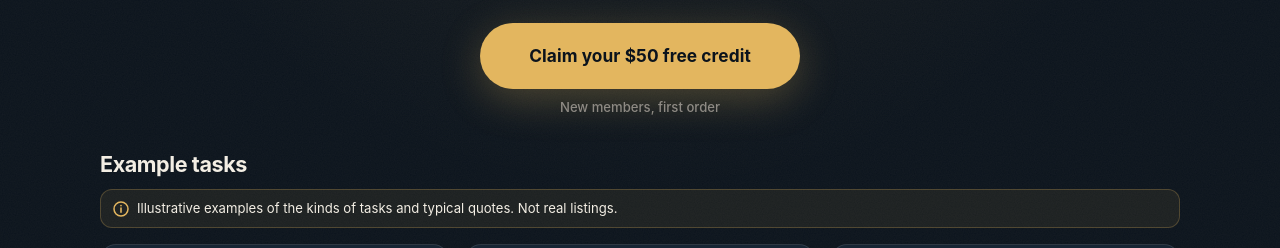
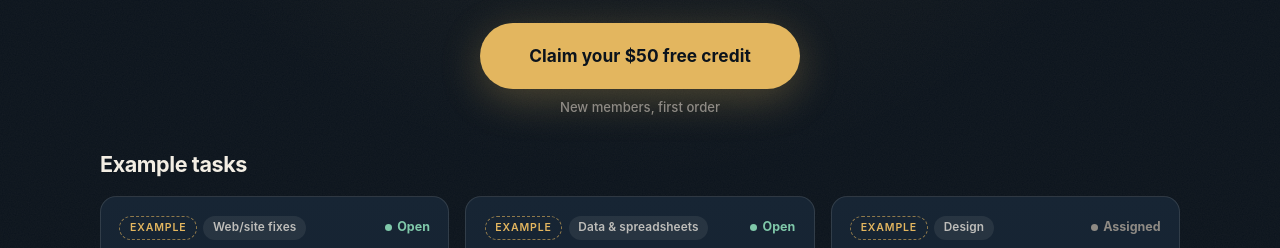
Before and after one commit to todanley/afterrole, a plain HTML site: page index.html in a window 1280 px wide. Shown: the part 534-782 px from the top of the page. Drawn offline with Linux system fonts and the light colour scheme.

Commit message:
Remove the illustrative-examples disclaimer above the task list.
Each card still has the Example tag.

```diff
--- a/index.html
+++ b/index.html
@@ -325,10 +325,6 @@
     <section id="examples" class="wrap" aria-labelledby="ex-title">
       <div class="feed-head">
         <h2 id="ex-title">Example tasks</h2>
-        <p class="disclaimer" role="note">
-          <svg width="16" height="16" viewBox="0 0 16 16" aria-hidden="true"><circle cx="8" cy="8" r="7" fill="none" stroke="#E3B65F" stroke-width="1.5"/><path d="M8 7v4.2M8 4.6v.1" stroke="#E3B65F" stroke-width="1.6" stroke-linecap="round"/></svg>
-          <span>Illustrative examples of the kinds of tasks and typical quotes. Not real listings.</span>
-        </p>
       </div>
       <div class="grid" id="feed"></div>
     </section>
```
